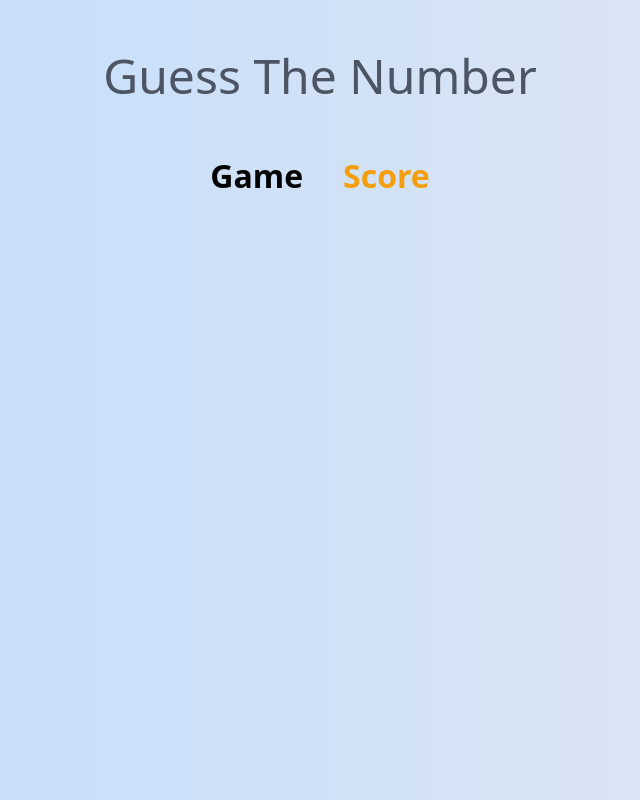
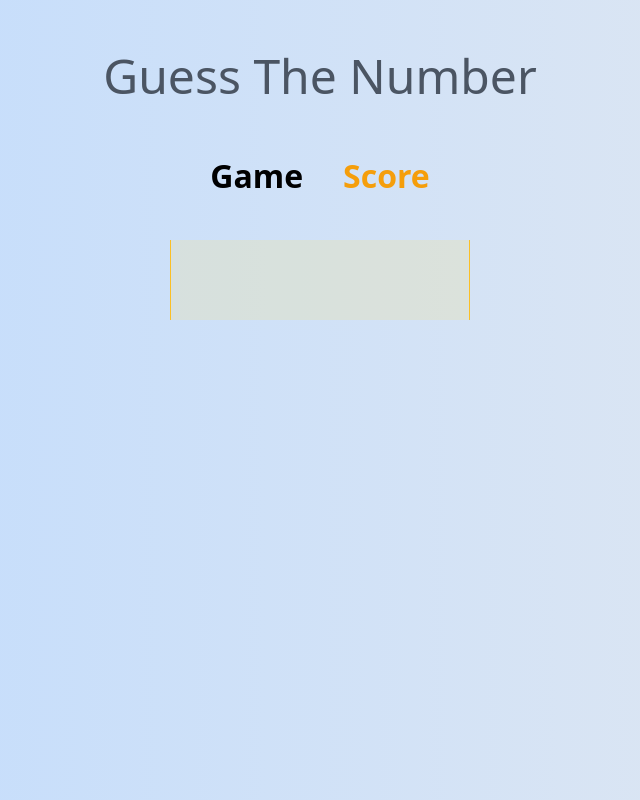
Before and after one commit to CoroFranco/guess-the-number, a website: page public/index.html in a window 1280 px wide. Both pictures are taken after a click on the link "Score". Shown: the whole page, without its empty margins (320-960 px from the left). Drawn offline with Linux system fonts and the light colour scheme.

Commit message:
Se agrego un poco de css al score

```diff
--- a/public/index.html
+++ b/public/index.html
@@ -22,7 +22,7 @@
         </ul>
     </nav>
 
-    <ul class="score hidden flex place-items-center flex-col gap-2" id="resultados">
+    <ul class="score hidden flex place-items-center flex-col gap-2 border-x-[1px] border-amber-400 max-w-[300px] m-auto bg-[#e6dfb062] py-10" id="resultados">
 
     </ul>
     <main class="game">
```
Also changed, not shown: public/dist/styles.css.
